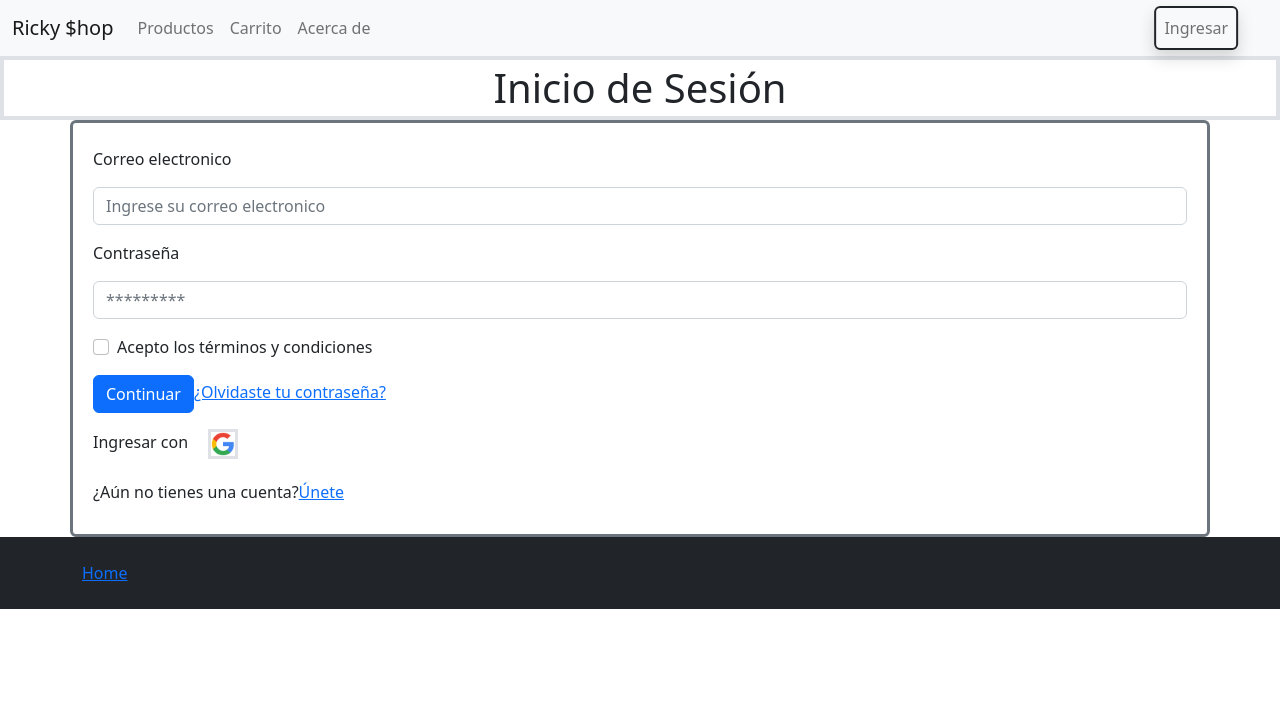
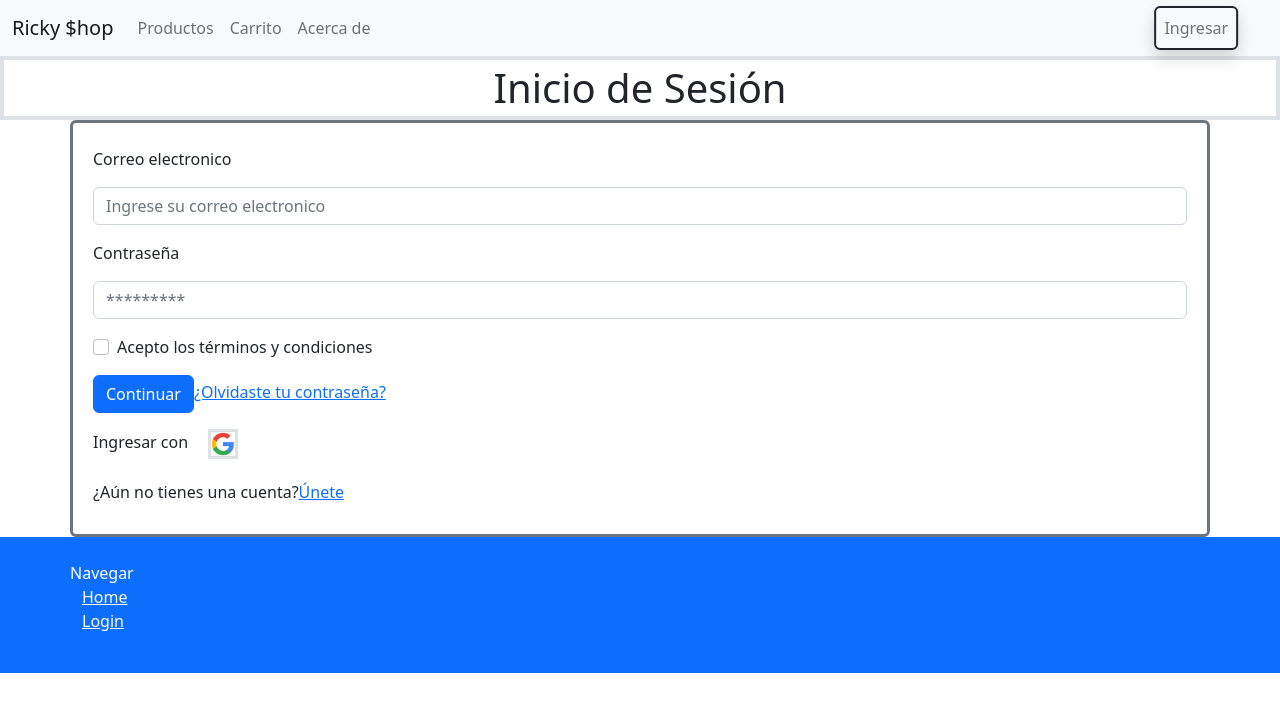
Before and after one commit to arielAayala/E-commerce, a React (Create React App) app: page /login in a window 1280 px wide. Shown: the top 712 px of the page. Built offline with nearby package versions, Linux system fonts and the light colour scheme; no server answers.

Commit message:
avances en el footer

```diff
--- a/src/components/footer.jsx
+++ b/src/components/footer.jsx
@@ -3,13 +3,20 @@ import { Link } from "react-router-dom";
 export default function Footer (){
     return (
     <div>
-        <footer className="text white py-4 bg-dark ">
+        <footer className="text white py-4 bg-primary">
             <div className="container">
+            <nav className="row text-bg-primary ">
+                Navegar
+            </nav>
             <nav className="row">
-                <Link to="/" className="col-12 col-md-3 d-flex aling-items-center justyfy-content-center">
-                    Home
-                </Link>
+               <a href="/" className="link-light">Home</a>
+                <ul className="col-12 col-md-3 list-unstyled">
+                <a href="/login" className="link-light">Login</a>
+                </ul>
+
+
             </nav>
+
 
             </div>
         </footer>
--- a/src/containers/Admin.js
+++ b/src/containers/Admin.js
@@ -1,4 +1,4 @@
-import ButtonAgregar from "../components/ButtonAgregar";
+import ButtonAgregar from "../components/buttonAgregar";
 import Table from "../components/Table";
 
 
```
